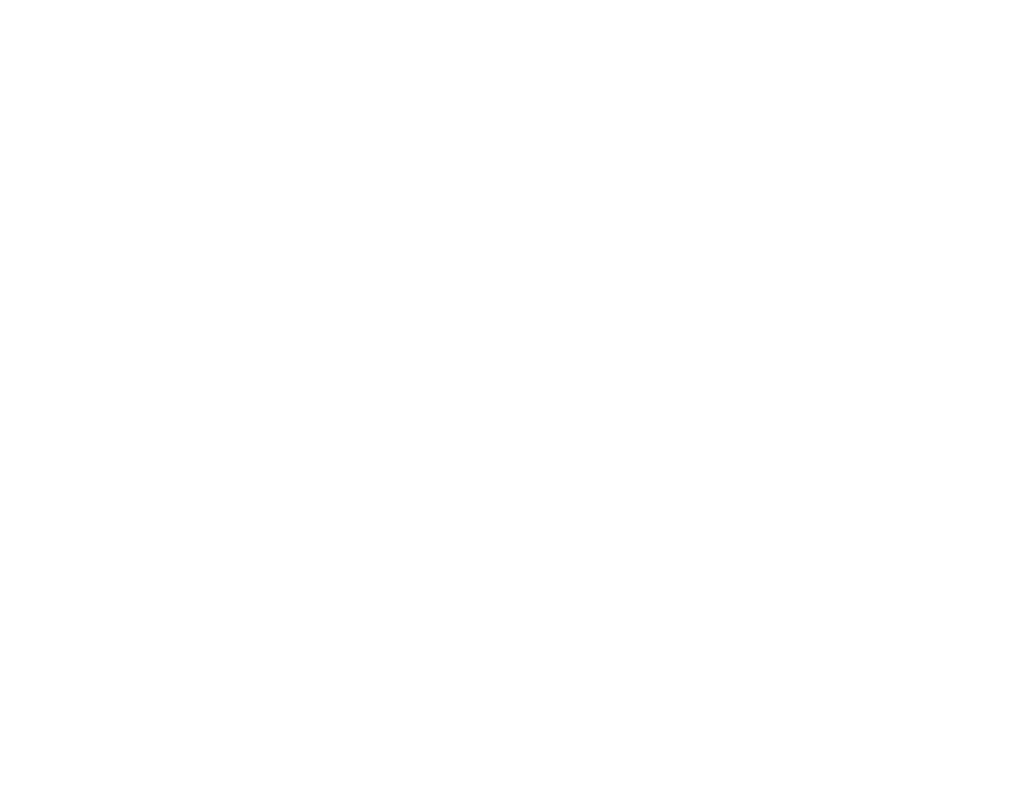
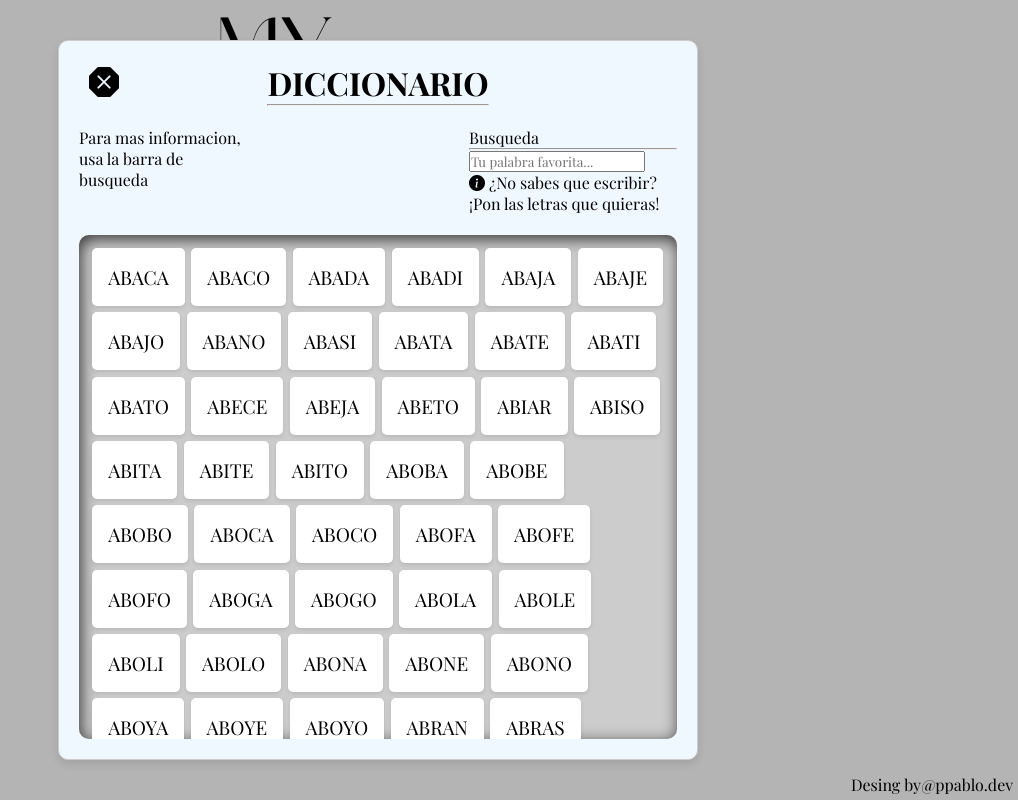
Before and after one commit to ppabloDev/Proyecto-Final-Desarrollo-FrontEnd, a React (Vite) app: page /diccionario in a window 1280 px wide. Before the commit this address had no page. Shown: the whole page, without its empty margins (262-1280 px from the left). Built offline with nearby package versions, Linux system fonts and the light colour scheme; a web font is replaced by a local one.

Commit message:
Version beta 0.5 -My Own Worlde-

```diff
--- a/src/App.jsx
+++ b/src/App.jsx
@@ -3,6 +3,8 @@
 import { BrowserRouter, Routes, Route } from 'react-router-dom';
 import Index from "./Screen/index/index.jsx";
 import Game from "./Screen/game/game.jsx";
+import LoadDiccionario from "./Screen/diccionario/components/LoadDiccionario.jsx";
+import Instrucciones from "./Screen/Instrucciones/instrucciones.jsx";
 
 const App = () => {
     return (
@@ -10,6 +12,8 @@
         <Routes>
             <Route path="/" element={<Index />} />
             <Route path="/game" element={<Game />} />
+            <Route path="/diccionario" element={<LoadDiccionario />} />
+            <Route path="/instrucciones" element={<Instrucciones />} />
         </Routes>
     </BrowserRouter>
     )
--- /dev/null
+++ b/src/Screen/Instrucciones/instrucciones.css
@@ -0,0 +1,78 @@
+@import url("https://cdn.jsdelivr.net/npm/bootstrap-icons@1.13.1/font/bootstrap-icons.min.css");
+
+.instrucciones {
+    display: flex;
+    flex-direction: column;
+    background-color: aliceblue;
+    border: 1px solid #ccc;
+    border-radius: 10px;
+    padding: 20px 60px;
+    box-shadow: 0 4px 8px rgba(0, 0, 0, 0.1);
+    height: 90vh;
+    width: 40vw;
+    align-items: center;
+    justify-content: center;
+    position: fixed;
+    gap: 10px;
+    top: 5vh;
+    left: 30vw;
+}
+
+.tile_example {
+    border: 1px solid #ccc;
+    border-radius: 10px;
+    width: 40px;
+    height: 40px;
+    display: flex;
+    align-items: center;
+    justify-content: center;
+    font-size: 24px;
+    box-shadow: 0 0 20px rgba(0, 0, 0, 0.2);
+}
+
+.exampleSection {
+    display: flex;
+    flex-direction: column;
+    gap: 10px;
+}
+
+article {
+    display: flex;
+    flex-direction: row;
+    align-items: center;
+    justify-content: space-between;
+    gap: 10px;
+}
+
+.instrucciones p {
+    font-size: 1.2rem;
+    font-weight: bold;
+}
+
+article .explication {
+    font-size: 1.1rem;
+    font-weight: normal;
+    display: flex;
+    align-items: center;
+    height: 10%;
+    width: 90%;
+}
+
+.cross {
+    position: absolute;
+    top: 20px;
+    left: 30px;
+    font-size: 30px;
+}
+
+.cross:hover {
+    cursor: pointer;
+    color: red;
+    transition: color 0.3s ease;
+    transform: scale(1.1);
+}
+
+.cross:active {
+    color: darkred;
+    transform: scale(1);
+}
--- /dev/null
+++ b/src/Screen/Instrucciones/instrucciones.jsx
@@ -0,0 +1,37 @@
+import react from "react";
+import "./instrucciones.css";
+import Index from "../index";
+import { useNavigate } from "react-router-dom";
+
+const Instrucciones = () => {
+    const navigate = useNavigate();
+    return (
+        <div>
+        <Index />
+        <div className="instrucciones">
+            <i onClick={() => navigate("/")} className="bi bi-x-octagon-fill cross"></i>
+            <h1>Instrucciones
+                <hr />
+            </h1>
+            <p>El objetivo del juego es simple, adivinar la palabra oculta. La palabra tiene 5 letras y tienes 6 intentos para adivinarla. La palabra cambia cada vez que inicia el juego.</p>
+            <p>Cada intento debe ser una palabra válida. En cada ronda el juego pinta cada letra de un color indicando si esa letra se encuentra o no en la palabra y si se encuentra en la posición correcta.</p>
+            <section className="exampleSection">
+                <article>
+                    <div style={{backgroundColor: "Green"}} className="tile_example">M</div>
+                    <p className="explication">VERDE significa que la letra está en la palabra y en la posición CORRECTA.</p>
+                </article>
+                <article>
+                    <div style={{backgroundColor: "yellow"}} className="tile_example">A</div>
+                    <p className="explication">AMARILLO significa que la letra letra está presente en la palabra pero en la posición INCORRECTA.</p>
+                </article>
+                <article>
+                    <div style={{backgroundColor: "grey"}} className="tile_example">R</div>
+                    <p className="explication">GRIS significa que la letra letra NO está presente en la palabra.</p>
+                </article>
+            </section>
+        </div>
+        </div>
+    );
+};
+
+export default Instrucciones;
--- /dev/null
+++ b/src/Screen/diccionario/Diccionario.jsx
@@ -0,0 +1,68 @@
+import React, { useEffect, useState, Suspense, lazy } from "react";
+import { useNavigate } from "react-router-dom";
+import "./diccionario.css";
+import Index from "../index/index.jsx";
+import { todasLasPalabras } from "../../ArrayOfWordle.jsx";
+
+const Diccionario = () => {
+    const DiccionarioWords = lazy(() => import("./components/loadFilter"));
+    const navigate = useNavigate();
+    const [arrayToLoad, setArrayToLoad] = useState([]);
+    const [inputValue, setInputValue] = useState("");
+
+    useEffect(() => {
+        setArrayToLoad(todasLasPalabras);
+    }, []);
+
+    const handleChange = (e) => {
+        const value = e.target.value.toUpperCase();
+        setInputValue(value);
+        if (value === "") {
+            setArrayToLoad(todasLasPalabras);
+        } else {
+            const filtered = todasLasPalabras.filter(palabra =>
+                palabra.includes(value)
+            );
+            if (filtered.length === 0) {
+                setArrayToLoad(["No se encontraron palabras"]);
+            }
+            else {
+                setArrayToLoad(filtered);
+            }
+        }
+    };
+
+    return (
+        <div>
+            <div className="diccionario">
+                <i onClick={() => navigate("/")} className="bi bi-x-octagon-fill cross"></i>
+                <h1>DICCIONARIO
+                    <hr />
+                </h1>
+                <div className="diccionario_content">
+                    <p>Para mas informacion, usa la barra de busqueda</p>
+                    <div>
+                        <span>Busqueda</span>
+                        <hr />
+                        <input
+                            maxLength={5}
+                            value={inputValue}
+                            onChange={handleChange}
+                            type="text"
+                            placeholder="Tu palabra favorita..."
+                        />
+                        <div>
+                            <i className="bi bi-info-circle-fill"></i>
+                            <span> ¿No sabes que escribir? ¡Pon las letras que quieras!</span>
+                        </div>
+                    </div>
+                </div>
+                <Suspense fallback={<p className="diccionario_words load">Cargando...</p>}>
+                    <DiccionarioWords arrayToLoad={arrayToLoad}/>
+                </Suspense>
+            </div>
+        </div>
+    );
+};
+
+export default Diccionario;
--- /dev/null
+++ b/src/Screen/diccionario/components/LoadDiccionario.jsx
@@ -0,0 +1,21 @@
+import React, { useEffect, useState } from "react";
+import Index from "../../index/index.jsx";
+import Diccionario from "../Diccionario.jsx";
+import "../diccionario.css";
+const LoadDiccionario = ({ }) => {
+    const [isLoaded, setIsLoaded] = React.useState(false);
+
+    useEffect(() => {
+        setTimeout(() => {
+            setIsLoaded(true);
+        }, 250);
+    }, []);
+    return (
+        <div>
+            <Index />
+            { isLoaded ? <Diccionario /> : <p className="loading">Cargando...</p> }
+        </div>
+    );
+};
+
+export default LoadDiccionario;
--- /dev/null
+++ b/src/Screen/diccionario/components/loadFilter.jsx
@@ -0,0 +1,12 @@
+import React from "react";
+
+const LoadFilter = ({ arrayToLoad }) => {
+return (<div className="diccionario_words">
+    {arrayToLoad.map((palabra, index) => (
+        <span key={index} className="diccionario_word">{palabra}</span>
+    ))}
+</div>
+)
+}
+
+export default LoadFilter
--- /dev/null
+++ b/src/Screen/diccionario/diccionario.css
@@ -0,0 +1,101 @@
+@import url("https://cdn.jsdelivr.net/npm/bootstrap-icons@1.13.1/font/bootstrap-icons.min.css");
+
+.diccionario {
+    display: flex;
+    flex-direction: column;
+    background-color: aliceblue;
+    border: 1px solid #ccc;
+    border-radius: 10px;
+    padding: 20px;
+    box-shadow: 0 4px 8px rgba(0, 0, 0, 0.1);
+    height: 90vh;
+    width: 50vw;
+    align-items: center;
+    position: fixed;
+    top: 5vh;
+    left: 25vw;
+}
+
+.diccionario h1 {
+    margin-bottom: 1.3rem;
+}
+
+.diccionario_content {
+    display: flex;
+    flex-direction: row;
+    width: 100%;
+    justify-content: space-between;
+}
+
+.diccionario_content p {
+    width: 11rem;
+}
+
+.diccionario_content div {
+    width: 13rem;
+}
+
+.diccionario_words {
+    display: flex;
+    background-color: #ccc;
+    flex-direction: row;
+    flex-wrap: wrap;
+    overflow-y: auto;
+    overflow-x: hidden;
+    margin-top: 1.3rem;
+    border-radius: 10px;
+    height: 70vh;
+    width: 100%;
+    padding: 10px;
+    box-shadow: 2px 4px 16px 0px rgba(0,0,0,0.75) inset;
+    -webkit-box-shadow: 2px 4px 16px 0px rgba(0,0,0,0.75) inset;
+    -moz-box-shadow: 2px 4px 16px 0px rgba(0,0,0,0.75) inset;
+}
+
+.diccionario_words span {
+    background-color: #fff;
+    border-radius: 5px;
+    width: fit-content;
+    height: fit-content;
+    padding: 1rem;
+    margin: 0.2rem;
+    font-size: 1.2rem;
+    box-shadow: 0 2px 4px rgba(0, 0, 0, 0.1);
+    cursor: pointer;
+}
+
+.cross {
+    position: absolute;
+    top: 20px;
+    left: 30px;
+    font-size: 30px;
+}
+
+.cross:hover {
+    cursor: pointer;
+    color: red;
+    transition: color 0.3s ease;
+    transform: scale(1.1);
+}
+
+.cross:active {
+    color: darkred;
+    transform: scale(1);
+}
+
+.loading {
+    display: flex;
+    justify-content: center;
+    background-color: #e2e0e0;
+    align-items: center;
+    border: 1px solid #ccc;
+    border-radius: 10px;
+    box-shadow: 0 4px 8px rgba(0, 0, 0, 0.1);
+    position: fixed;
+    font-size: 1.5rem;
+    z-index: 9999;
+    top: 37.5vh;
+    left: 32.5vw;
+    height: 25vh;
+    width: 35vw;
+}
--- a/src/Screen/index/index.jsx
+++ b/src/Screen/index/index.jsx
@@ -1,6 +1,5 @@
 import React from "react";
 import "./index.css";
-import Game from "../game/game";
 import { useNavigate } from "react-router-dom";
 
 const Index = () => {
@@ -10,8 +9,8 @@
             <div className={"index"}>
                 <img className="index_image" src="/static/images/logo.png" alt="My Own Wordle" />
                 <button className="index_button" onClick={() => navigate("/game")}>Inicio</button>
-                <button className="index_button">Diccionario</button>
-                <button className="index_button">Instrucciones</button>
+                <button className="index_button" onClick={() => navigate("/diccionario")}>Diccionario</button>
+                <button className="index_button" onClick={() => navigate("/instrucciones")}>Instrucciones</button>
             </div>
 
             <div>
```
